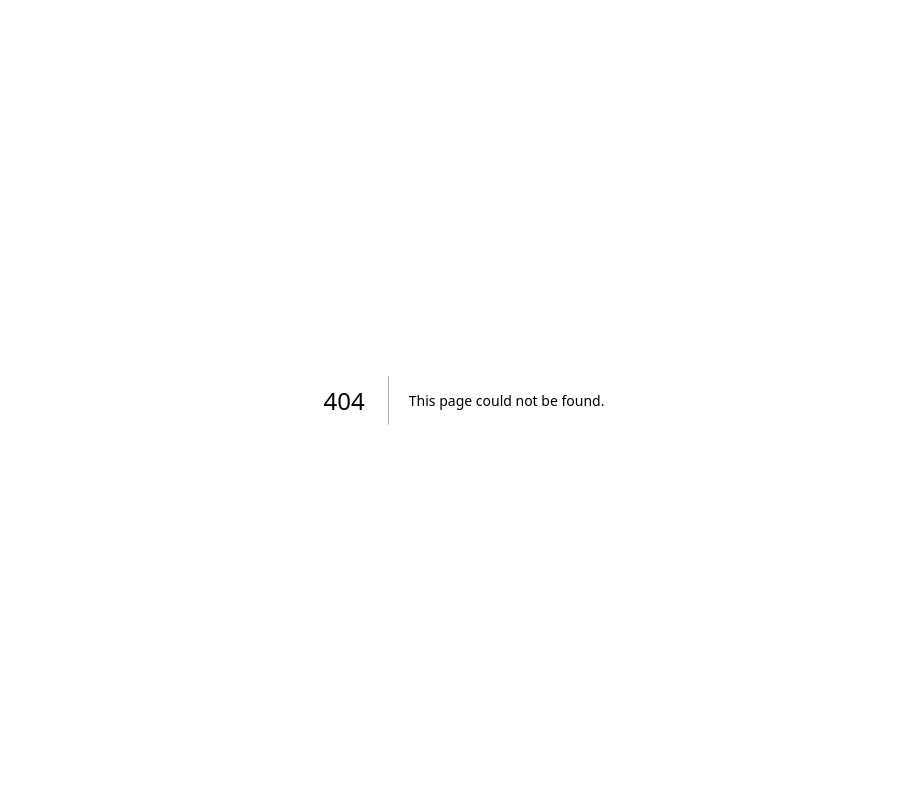
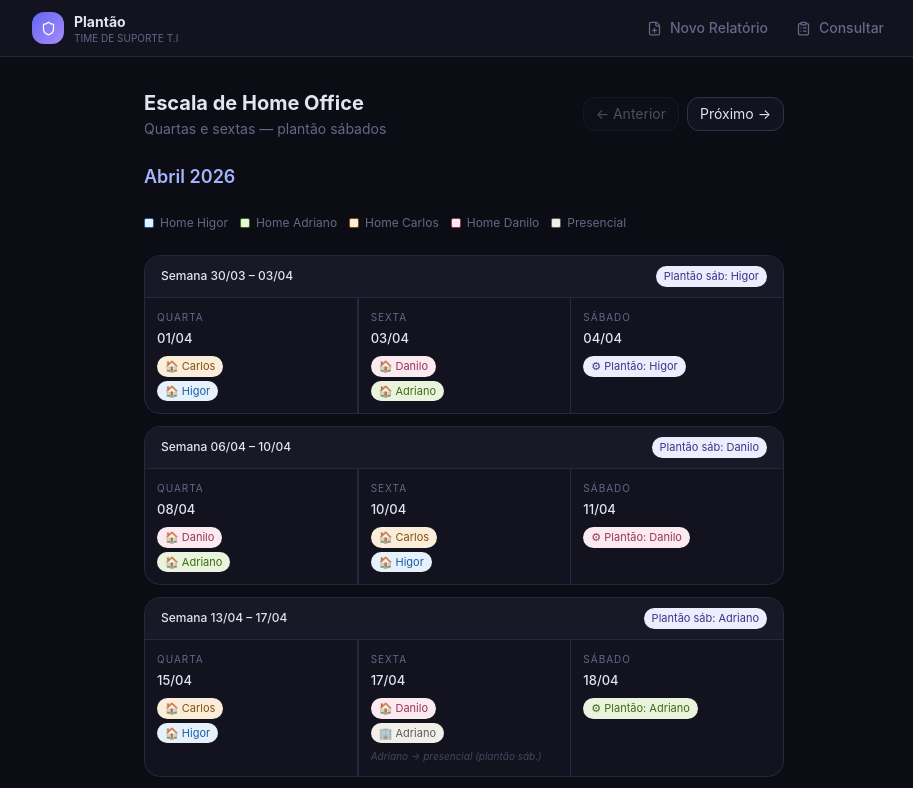
Before and after one commit to hig8r/relatorio-plantao, a Next.js app: page /escala in a window 1280 px wide. Before the commit this address had no page. Shown: the top 788 px of the page, without its empty margins (176-1089 px from the left). Built offline with nearby package versions, Linux system fonts and the light colour scheme.

Commit message:
Create page.tsx

```diff
--- /dev/null
+++ b/src/app/escala/page.tsx
@@ -0,0 +1,215 @@
+'use client';
+import { useState } from 'react';
+import Header from '@/components/Header';
+
+const MONTHS = ['Janeiro','Fevereiro','Março','Abril','Maio','Junho','Julho','Agosto','Setembro','Outubro','Novembro','Dezembro'];
+const PLANTAO_ORDEM = ['Higor','Danilo','Adriano','Carlos'];
+const COR: Record<string, string> = { Higor:'higor', Adriano:'adriano', Carlos:'carlos', Danilo:'danilo' };
+
+const ALL_MONTHS = Array.from({ length: 9 }, (_, i) => ({ year: 2026, month: i + 3 }));
+
+function addDays(d: Date, n: number) { const r = new Date(d); r.setDate(r.getDate()+n); return r; }
+function fmt(d: Date) { return d.getDate().toString().padStart(2,'0')+'/'+String(d.getMonth()+1).padStart(2,'0'); }
+
+function getMonday(date: Date) {
+  const d = new Date(date);
+  const day = d.getDay();
+  d.setDate(d.getDate() + (day===0 ? -6 : 1-day));
+  return d;
+}
+
+function getSaturdays(year: number, month: number) {
+  const sats: Date[] = [];
+  const d = new Date(year, month, 1);
+  while (d.getMonth()===month) { if (d.getDay()===6) sats.push(new Date(d)); d.setDate(d.getDate()+1); }
+  return sats;
+}
+
+function getPlantaoSabado(date: Date) {
+  const sats = getSaturdays(date.getFullYear(), date.getMonth());
+  const idx = sats.findIndex(s => s.toDateString()===date.toDateString());
+  if (idx===-1) return null;
+  return PLANTAO_ORDEM[idx % 4];
+}
+
+const REF_MONDAY = new Date(2025, 0, 6);
+function getWeekNum(monday: Date) {
+  return Math.floor((monday.getTime() - REF_MONDAY.getTime()) / (7*24*60*60*1000));
+}
+
+function getHomeOffice(weekNum: number) {
+  return weekNum % 2 === 0
+    ? { q1:'Carlos', q2:'Higor', s1:'Danilo', s2:'Adriano' }
+    : { q1:'Danilo', q2:'Adriano', s1:'Carlos', s2:'Higor' };
+}
+
+function getWeeksForMonth(year: number, month: number) {
+  const firstDay = new Date(year, month, 1);
+  const lastDay  = new Date(year, month+1, 0);
+  const weeks = [];
+  let mon = getMonday(firstDay);
+  while (mon <= lastDay) {
+    const quarta = addDays(mon, 2);
+    const sexta  = addDays(mon, 4);
+    const sabado = addDays(mon, 5);
+    if (quarta.getMonth()===month || sexta.getMonth()===month) {
+      weeks.push({ mon: new Date(mon), quarta, sexta, sabado });
+    }
+    mon = addDays(mon, 7);
+  }
+  return weeks;
+}
+
+const TAG_COLORS: Record<string, { bg: string; color: string }> = {
+  'home-higor':    { bg: '#E6F1FB', color: '#185FA5' },
+  'home-adriano':  { bg: '#EAF3DE', color: '#3B6D11' },
+  'home-carlos':   { bg: '#FAEEDA', color: '#854F0B' },
+  'home-danilo':   { bg: '#FBEAF0', color: '#993556' },
+  'plantao-higor':   { bg: '#EEEDFE', color: '#3C3489' },
+  'plantao-danilo':  { bg: '#FBEAF0', color: '#993556' },
+  'plantao-adriano': { bg: '#EAF3DE', color: '#3B6D11' },
+  'plantao-carlos':  { bg: '#FAECE7', color: '#993C1D' },
+  'presencial':    { bg: '#F1EFE8', color: '#5F5E5A' },
+};
+
+function Tag({ type, text }: { type: string; text: string }) {
+  const c = TAG_COLORS[type] || TAG_COLORS['presencial'];
+  return (
+    <span className="text-[11px] px-2 py-0.5 rounded-full w-fit block"
+      style={{ background: c.bg, color: c.color }}>
+      {text}
+    </span>
+  );
+}
+
+function DayCol({ label, date, tags, note }: { label: string; date: Date; tags: { type: string; text: string }[]; note?: string }) {
+  return (
+    <div className="flex-1 p-3 border-r last:border-r-0" style={{ borderColor: 'var(--border)' }}>
+      <p className="text-[10px] uppercase tracking-widest mb-1" style={{ color: 'var(--muted)' }}>{label}</p>
+      <p className="text-[13px] font-medium mb-2" style={{ color: 'var(--text)' }}>{fmt(date)}</p>
+      <div className="flex flex-col gap-1">
+        {tags.map((t, i) => <Tag key={i} type={t.type} text={t.text} />)}
+      </div>
+      {note && <p className="text-[10px] mt-1.5 italic" style={{ color: 'var(--muted2)' }}>{note}</p>}
+    </div>
+  );
+}
+
+export default function EscalaPage() {
+  const [idx, setIdx] = useState(0);
+  const { year, month } = ALL_MONTHS[idx];
+  const weeks = getWeeksForMonth(year, month);
+
+  return (
+    <div style={{ background: 'var(--bg)', minHeight: '100vh' }}>
+      <Header />
+      <main className="max-w-2xl mx-auto px-4 py-8 space-y-6">
+
+        {/* Title + nav */}
+        <div className="flex items-center justify-between">
+          <div>
+            <h1 className="text-xl font-bold" style={{ color: 'var(--text)' }}>Escala de Home Office</h1>
+            <p className="text-sm mt-0.5" style={{ color: 'var(--muted)' }}>Quartas e sextas — plantão sábados</p>
+          </div>
+          <div className="flex gap-2">
+            <button onClick={() => setIdx(i => i-1)} disabled={idx===0}
+              className="px-3 py-1.5 rounded-xl text-sm border transition-all disabled:opacity-30"
+              style={{ background: 'var(--surface)', borderColor: 'var(--border2)', color: 'var(--text)' }}>
+              ← Anterior
+            </button>
+            <button onClick={() => setIdx(i => i+1)} disabled={idx===ALL_MONTHS.length-1}
+              className="px-3 py-1.5 rounded-xl text-sm border transition-all disabled:opacity-30"
+              style={{ background: 'var(--surface)', borderColor: 'var(--border2)', color: 'var(--text)' }}>
+              Próximo →
+            </button>
+          </div>
+        </div>
+
+        {/* Month label */}
+        <div className="text-lg font-semibold" style={{ color: 'var(--accent3)' }}>
+          {MONTHS[month]} {year}
+        </div>
+
+        {/* Legend */}
+        <div className="flex flex-wrap gap-3">
+          {[
+            { type: 'home-higor',   label: 'Home Higor' },
+            { type: 'home-adriano', label: 'Home Adriano' },
+            { type: 'home-carlos',  label: 'Home Carlos' },
+            { type: 'home-danilo',  label: 'Home Danilo' },
+            { type: 'presencial',   label: 'Presencial' },
+          ].map(l => (
+            <div key={l.type} className="flex items-center gap-1.5 text-xs" style={{ color: 'var(--muted)' }}>
+              <span className="w-2.5 h-2.5 rounded-sm" style={{ background: TAG_COLORS[l.type].bg, border: `1px solid ${TAG_COLORS[l.type].color}` }}/>
+              {l.label}
+            </div>
+          ))}
+        </div>
+
+        {/* Weeks */}
+        <div className="space-y-3">
+          {weeks.map(({ mon, quarta, sexta, sabado }, wi) => {
+            const weekNum = getWeekNum(mon);
+            const ho = getHomeOffice(weekNum);
+            const plantaoSab = getPlantaoSabado(sabado);
+
+            const presencialSexta = plantaoSab && (plantaoSab===ho.s1 || plantaoSab===ho.s2) ? plantaoSab : null;
+
+            const quartaTags = [
+              { type: `home-${COR[ho.q1]}`, text: '🏠 '+ho.q1 },
+              { type: `home-${COR[ho.q2]}`, text: '🏠 '+ho.q2 },
+            ];
+
+            const sextaTags = [];
+            if (ho.s1 !== presencialSexta) sextaTags.push({ type:`home-${COR[ho.s1]}`, text:'🏠 '+ho.s1 });
+            if (ho.s2 !== presencialSexta) sextaTags.push({ type:`home-${COR[ho.s2]}`, text:'🏠 '+ho.s2 });
+            if (presencialSexta) sextaTags.push({ type:'presencial', text:'🏢 '+presencialSexta });
+
+            const sabTags = plantaoSab
+              ? [{ type:`plantao-${COR[plantaoSab]}`, text:'⚙ Plantão: '+plantaoSab }]
+              : [{ type:'presencial', text:'Sem plantão' }];
+
+            return (
+              <div key={wi} className="rounded-2xl overflow-hidden"
+                style={{ border: '1px solid var(--border)', background: 'var(--surface)' }}>
+                <div className="flex items-center justify-between px-4 py-2.5"
+                  style={{ background: 'var(--surface2)', borderBottom: '1px solid var(--border)' }}>
+                  <span className="text-xs font-medium" style={{ color: 'var(--text)' }}>
+                    Semana {fmt(mon)} – {fmt(addDays(mon,4))}
+                  </span>
+                  {plantaoSab && (
+                    <span className="text-[11px] px-2 py-0.5 rounded-full"
+                      style={{ background: '#EEEDFE', color: '#3C3489' }}>
+                      Plantão sáb: {plantaoSab}
+                    </span>
+                  )}
+                </div>
+                <div className="flex divide-x" style={{ borderColor: 'var(--border)' }}>
+                  <DayCol label="Quarta" date={quarta} tags={quartaTags} />
+                  <DayCol label="Sexta" date={sexta} tags={sextaTags}
+                    note={presencialSexta ? presencialSexta+' → presencial (plantão sáb.)' : undefined} />
+                  <DayCol label="Sábado" date={sabado} tags={sabTags} />
+                </div>
+              </div>
+            );
+          })}
+        </div>
+
+        {/* Pagination dots */}
+        <div className="flex items-center justify-center gap-2 flex-wrap pt-2">
+          {ALL_MONTHS.map(({ month: m }, i) => (
+            <button key={i} onClick={() => setIdx(i)}
+              className="w-9 h-9 rounded-full text-[11px] font-medium transition-all border"
+              style={{
+                background: i===idx ? 'var(--accent)' : 'var(--surface)',
+                color: i===idx ? '#fff' : 'var(--muted)',
+                borderColor: i===idx ? 'var(--accent)' : 'var(--border2)',
+              }}>
+              {MONTHS[m].slice(0,3)}
+            </button>
+          ))}
+        </div>
+      </main>
+    </div>
+  );
+}
```
